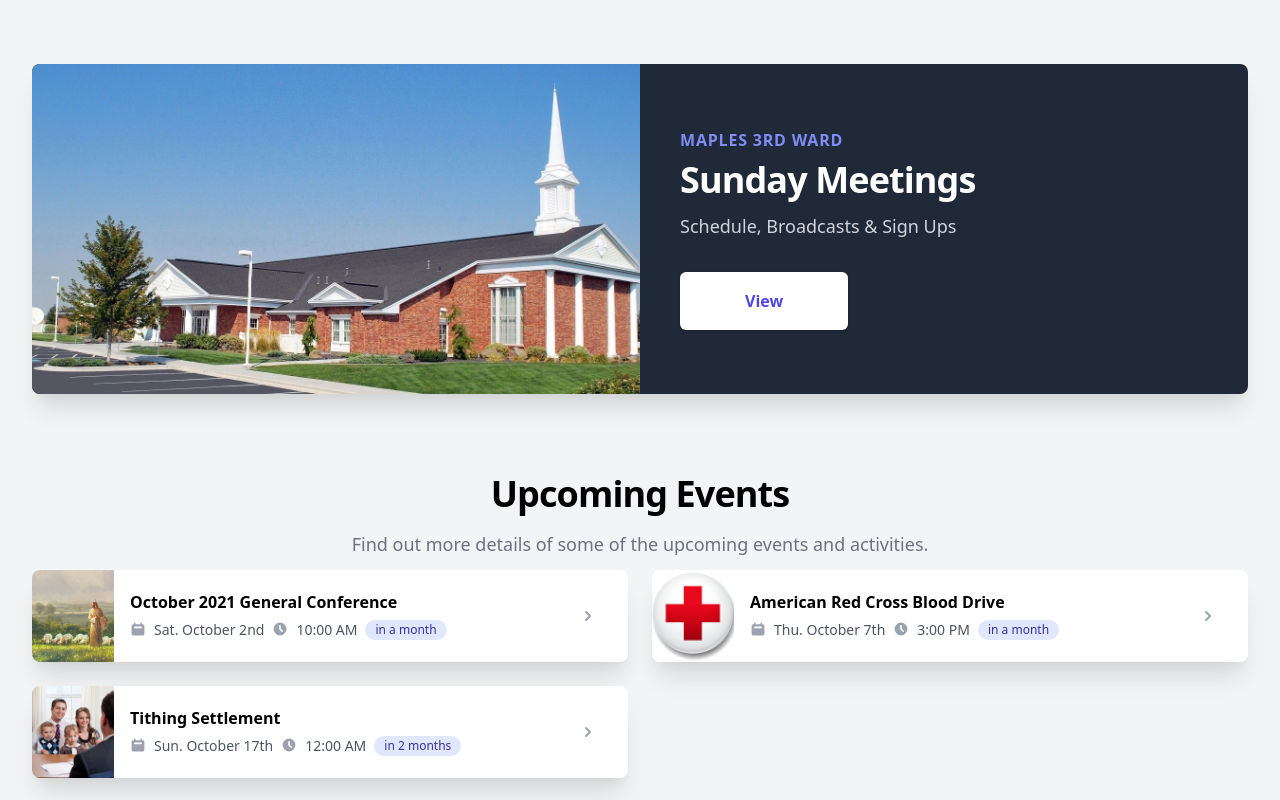
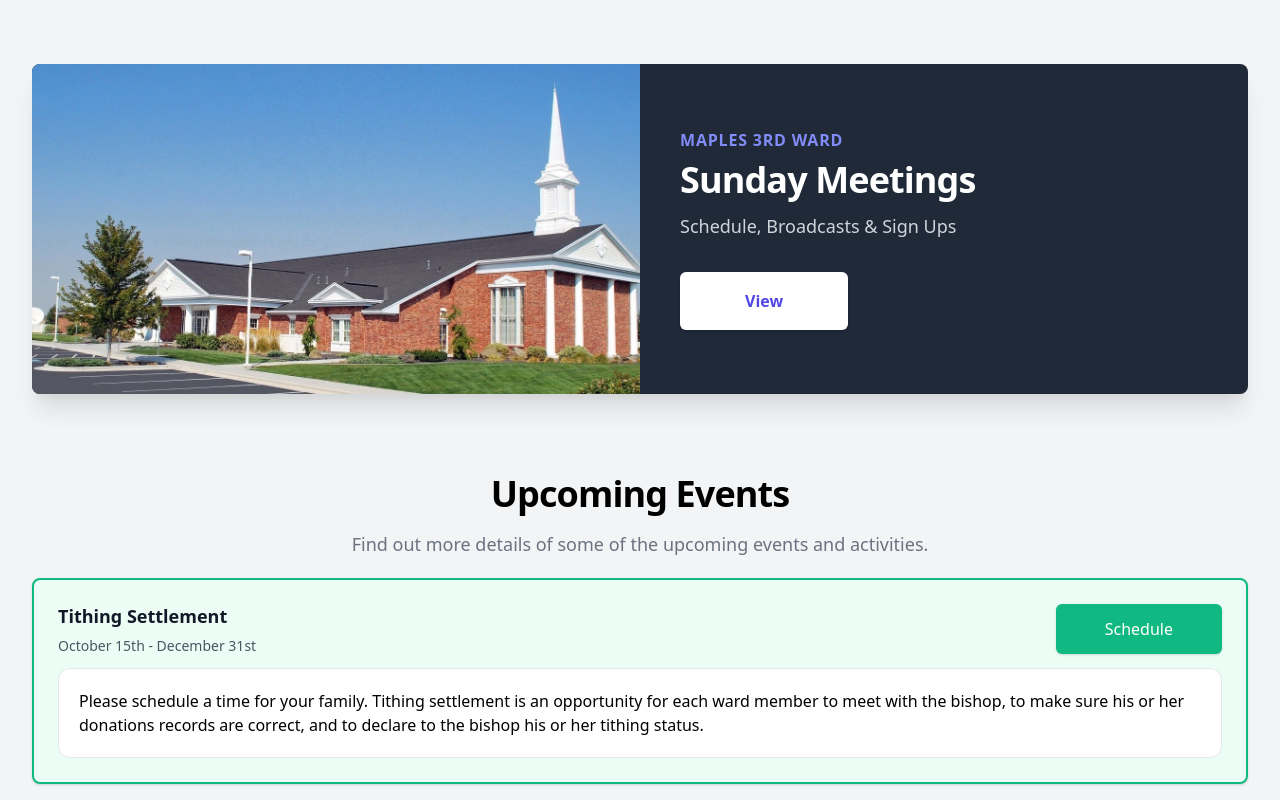
Before and after one commit to snicol21/ourwardapp, a Next.js app: page / in a window 1280 px wide. Shown: the top 800 px of the page. Built offline with nearby package versions, Linux system fonts and the light colour scheme; a web font is replaced by a local one.

Commit message:
add tithing settlement event

```diff
--- a/data/dataIndex.tsx
+++ b/data/dataIndex.tsx
@@ -50,38 +50,6 @@ export const dataInfoCards: IEventCard[] = [
               external: true,
             },
           },
-        },
-      },
-    },
-    hidden: false,
-  },
-  {
-    title: "Tithing Settlement",
-    date: new Date("October 17, 2021 00:00:00"),
-    image: {
-      src: "/images/events/tithing-settlement.jpg",
-    },
-    button: {
-      modal: {
-        type: "event",
-        data: {
-          title: "Tithing Settlement",
-          subtitle: "More details to come",
-          image: {
-            src: "/images/events/tithing-settlement.jpg",
-          },
-          date: new Date("October 17, 2021 00:00:00"),
-          duration: 0,
-          location: "Bishop's Office",
-          details:
-            "Tithing settlement is an opportunity for each ward member to meet with the bishop to make sure his or her donations records are correct and to declare to the bishop his or her tithing status. It gives the bishop an opportunity to discuss with families the principle of tithing, encourage a generous fast offering, and discuss other financial and spiritual matters.",
-          // button: {
-          //   text: "More Details",
-          //   link: {
-          //     url: "https://newsroom.churchofjesuschrist.org/event/october-2021-general-conference",
-          //     external: true,
-          //   },
-          // },
         },
       },
     },
--- a/pages/index.tsx
+++ b/pages/index.tsx
@@ -6,6 +6,7 @@ import EventCard, { IEventCard } from "../components/modules/cards/EventCard"
 import ContactCard, { IContactCard } from "../components/modules/cards/ContactCard"
 import MiniCard, { IMiniCard } from "../components/modules/cards/MiniCard"
 import ImageCard, { IImageCard } from "../components/modules/cards/ImageCard"
+import PrimaryButton from "../components/elements/buttons/PrimaryButton"
 import { dataSundayMeeting, dataInfoCards, dataFaceCards, dataMiniCards, dataImageCards } from "../data/dataIndex"
 import { isSameOrAfterToday } from "../shared/utils/date.util"
 
@@ -21,7 +22,39 @@ function Home() {
       {dataInfoCards.filter((card) => !card.hidden).length > 0 && (
         <>
           <SectionHeader title="Upcoming Events" subtitle="Find out more details of some of the upcoming events and activities." />
-          <div className="mt-3 grid grid-cols-1 gap-5 sm:gap-6 md:grid-cols-2">
+          <div className="pt-5">
+            <div className="bg-green-50 shadow sm:rounded-lg border-2 border-green-500">
+              <div className="px-4 py-5 sm:p-6">
+                <div className="sm:flex sm:items-start sm:justify-between">
+                  <div>
+                    <h3 className="text-lg leading-6 font-bold text-gray-900">Tithing Settlement</h3>
+                    <div className="mt-2 max-w-xl text-sm text-gray-600">
+                      <p>October 15th - December 31st</p>
+                    </div>
+                  </div>
+                  <div className="mt-5 sm:mt-0 sm:ml-6 sm:flex-shrink-0 sm:flex sm:items-center">
+                    <PrimaryButton
+                      type="dark"
+                      color="green"
+                      link={{
+                        url: "https://calendly.com/ssr3-bishop/tithing",
+                        calendly: true,
+                      }}
+                    >
+                      Schedule
+                    </PrimaryButton>
+                  </div>
+                </div>
+                <div className="bg-white border border-gray-200 mt-3 text-base p-5 rounded-xl">
+                  <p>
+                    Please schedule a time for your family. Tithing settlement is an opportunity for each ward member to meet with the bishop, to make sure his
+                    or her donations records are correct, and to declare to the bishop his or her tithing status.
+                  </p>
+                </div>
+              </div>
+            </div>
+          </div>
+          <div className="mt-7 grid grid-cols-1 gap-5 sm:gap-6 md:grid-cols-2">
             {dataInfoCards
               .filter((card) => !card.hidden && isSameOrAfterToday(card.date))
               .sort((a: any, b: any) => a.date - b.date)
```
Also changed, not shown: public/images/events/tithing-settlement.jpg (deleted).
